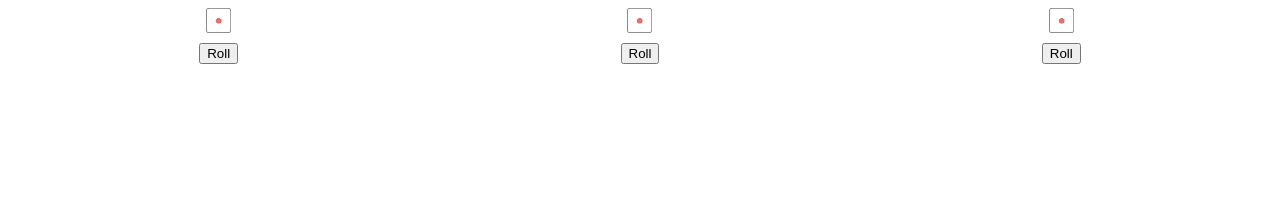
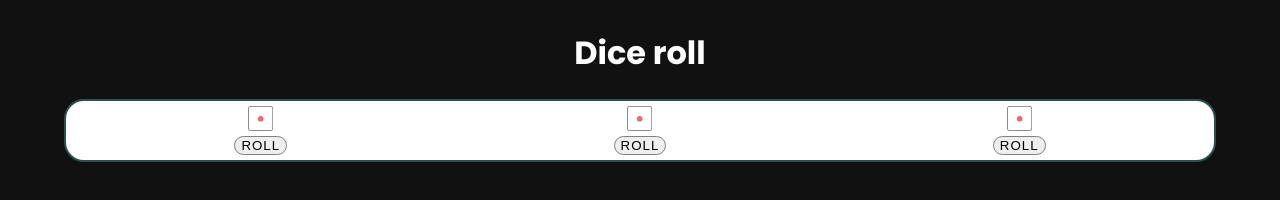
Before and after one commit to jncabdom/dice-roll-js, a website built with Vite: page src/index.html in a window 1280 px wide. Built offline with nearby package versions, Linux system fonts and the light colour scheme.

Commit message:
Better looking site

```diff
--- a/src/css/index.css
+++ b/src/css/index.css
@@ -1,7 +1,27 @@
+@import url("https://fonts.googleapis.com/css2?family=Poppins:wght@200;300;400;500;600;700;800;900&display=swap");
+
+h1 {
+  color: white;
+}
+
+body {
+  font-family: "Poppins", sans-serif;
+  background-color: #111;
+  display: flex;
+  justify-content: center;
+  align-items: center;
+  flex-direction: column;
+}
+
 .die-container {
+  background-color: white;
+  width: 90%;
   display: flex;
   justify-content: space-around;
   align-items: center;
+  border: 2px solid darkslategray;
+  border-radius: 20px;
+  padding: 5px;
 }
 
 .dice {
@@ -12,5 +32,12 @@
 }
 
 button {
-  margin-top: 10px;
+  margin-top: 5px;
+  letter-spacing: 1px;
+  text-decoration: none;
+  text-transform: uppercase;
+  text-align: center;
+  color: black;
+  border: 1px solid grey;
+  border-radius: 20px;
 }
--- a/src/index.html
+++ b/src/index.html
@@ -11,6 +11,7 @@
 </head>
 
 <body>
+  <h1>Dice roll</h1>
   <div class="die-container">
     <div class="dice" id="dice1">
       <img class="dice-face" src="dice/dice-1.png" width="25px" height="25px">
```
